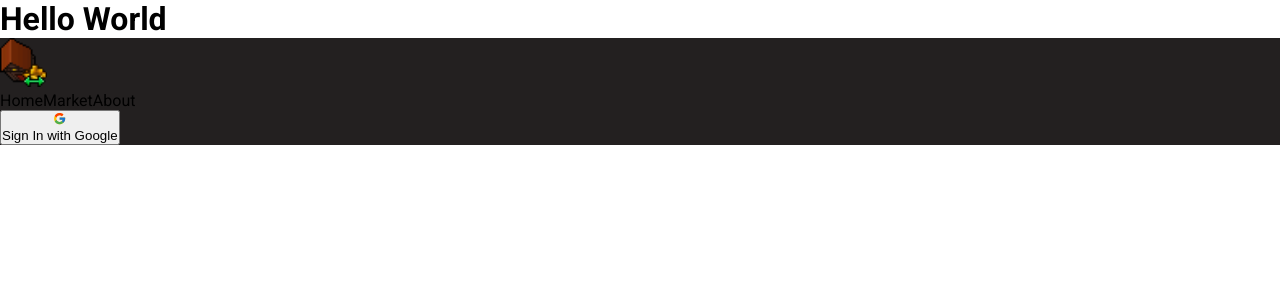
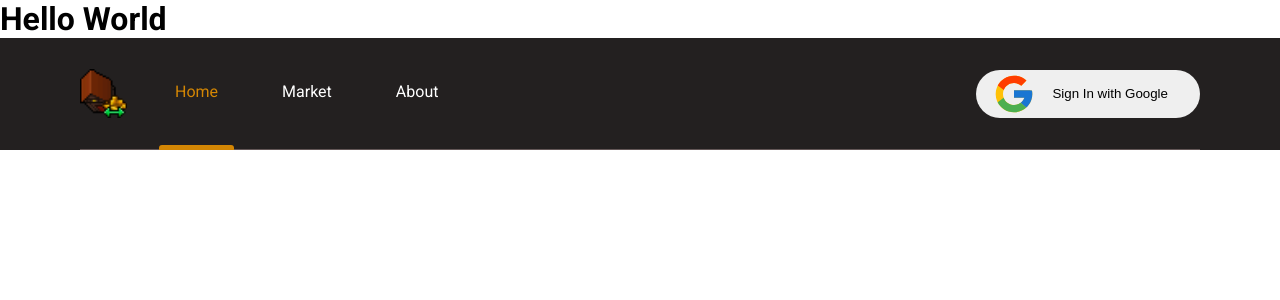
Before and after one commit to fabioborges-jr/tibia_market, a Next.js app: page / in a window 1280 px wide. Shown: the top 300 px of the page. Built offline with nearby package versions, Linux system fonts and the light colour scheme.

Commit message:
styles header and global

```diff
--- a/package.json
+++ b/package.json
@@ -18,7 +18,7 @@
   "devDependencies": {
     "@types/node": "^18.6.2",
     "@types/react": "^18.0.15",
-    "eslint": "8.20.0",
+    "eslint": "^8.20.0",
     "eslint-config-next": "12.2.3",
     "typescript": "^4.7.4"
   }
--- a/src/components/Header/Header.tsx
+++ b/src/components/Header/Header.tsx
@@ -5,11 +5,11 @@ import styles from "./styles.module.scss"
 
 export default function Header() {
     return (
-        <header>
+        <header className={styles.headerContainer}>
             <div className={styles.container}>
-                <Image src="/images/tibiamarket.svg" alt="" width={47} height={49}/>
+                <Image src="/images/tibiamarket.svg" alt="" width={47} height={49} />
                 <nav>
-                    <a>Home</a>
+                    <a className={styles.active}>Home</a>
                     <a>Market</a>
                     <a>About</a>
                 </nav>
--- a/src/components/Header/styles.module.scss
+++ b/src/components/Header/styles.module.scss
@@ -1,3 +1,57 @@
-.container{
+.headerContainer {
     background-color: var(--gray-700);
+    height: 7rem;
+
+    .container {
+        border-bottom: 1px solid var(--gray-400);
+        display: flex;
+        max-width: 1120px;
+        width: 100%;
+        height: 7rem;
+        margin: 0 auto;
+        align-items: center;
+
+        nav {
+
+            a {
+                display: inline-block;
+                position: relative;
+                color: var(--white);
+                margin-left: 2rem;
+                padding: 2.75rem 1rem;
+                height: 7rem;
+
+                transition: filter 0.2s;
+
+                &.active {
+                    color: var(--orange-500);
+
+                    &.active::after {
+                        content: "";
+                        height: 5px;
+                        border-radius: 3px 3px 0 0;
+                        width: 100%;
+                        position: absolute;
+                        left: 0;
+                        bottom: 0;
+                        background: var(--orange-500);
+                    }
+                }
+
+                &:hover {
+                    filter: brightness(0.8);
+                }
+            }
+        }
+
+        button {
+            margin-left: auto;
+
+            transition: filter 0.3s;
+
+            &:hover {
+                filter: brightness(0.8)
+            }
+        }
+    }
 }
--- a/src/components/SignInButton/SignInButton.tsx
+++ b/src/components/SignInButton/SignInButton.tsx
@@ -1,8 +1,10 @@
 import { FcGoogle } from "react-icons/fc"
+
+import styles from "./styles.module.scss"
 
 export default function SignInButton() {
     return (
-        <button>
+        <button className={styles.signIn}>
             <FcGoogle />
             <p>Sign In with Google</p>
         </button>
--- /dev/null
+++ b/src/components/SignInButton/styles.module.scss
@@ -0,0 +1,17 @@
+.signIn {
+    display: flex;
+    height: 3rem;
+    align-items: center;
+    padding: 0 2rem 0 1rem;
+    border-radius: 2rem;
+    border: 0;
+
+    p{
+        margin-left: 1rem;
+    }
+
+    svg {
+        width: 44px;
+        height: 44px;
+    }
+}
--- a/src/styles/global.scss
+++ b/src/styles/global.scss
@@ -7,6 +7,8 @@
 :root {
     --white: #FFFFFF;
 
+    --gray-300: #a89e9e;
+    --gray-400: #635757;
     --gray-700: #232020;
 
     --orange-500: #D38604;
```
Also changed, not shown: 1 other file (tests, documents, lock files or other folders).
